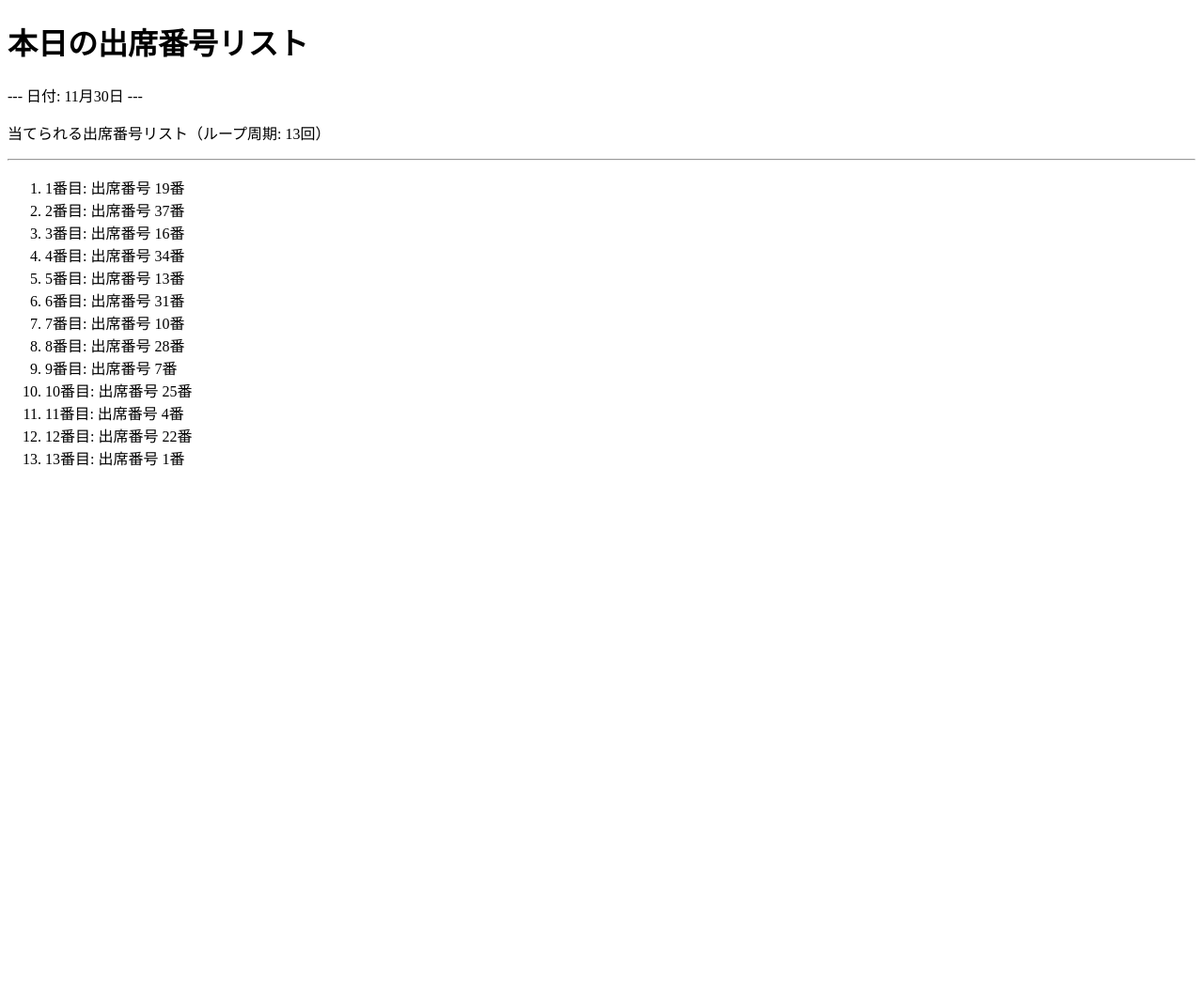
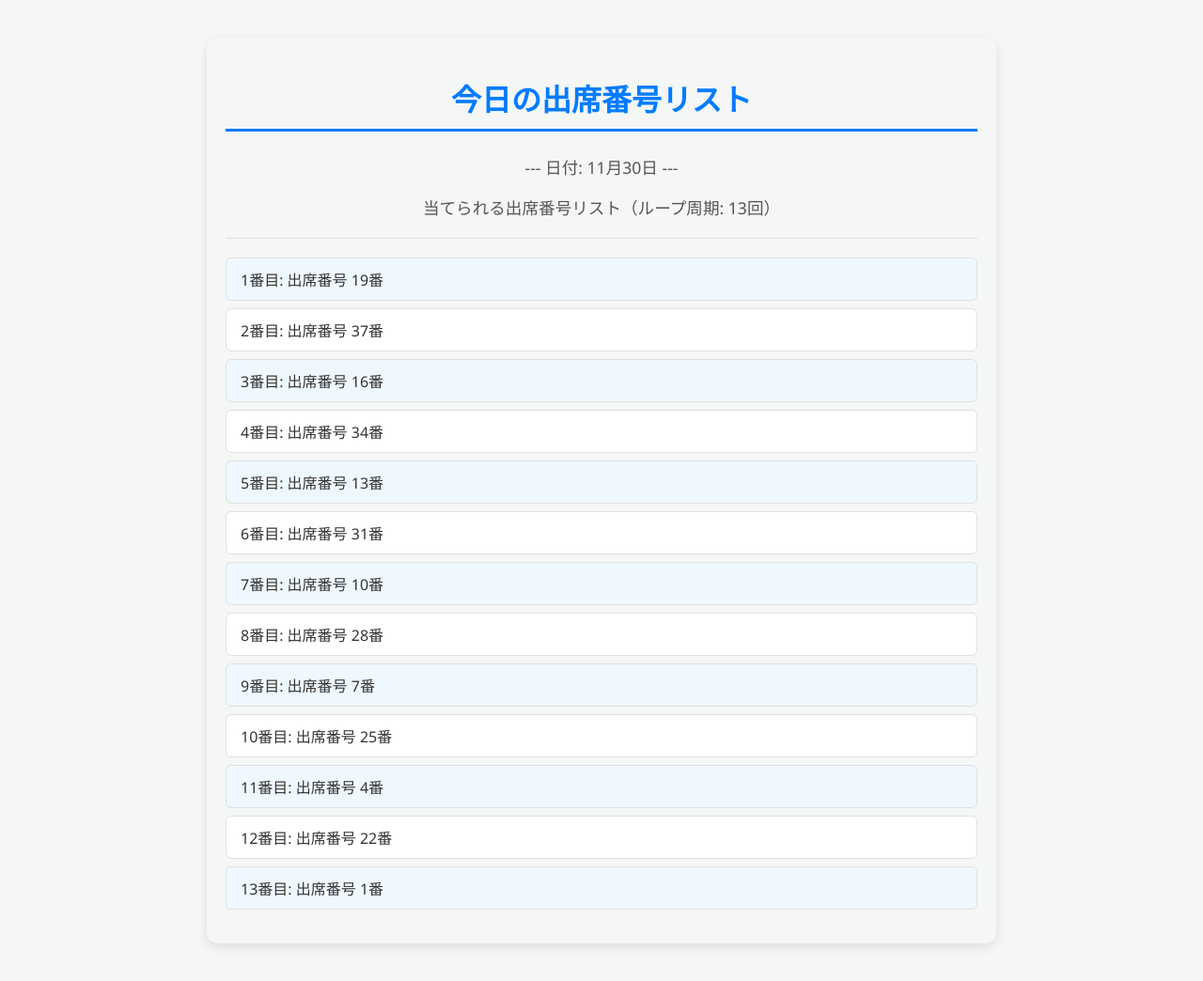
Before and after one commit to hansamubanana-wq/Su-gakukatou, a Flask app: page / in a window 1280 px wide. Shown: the whole page at 94% size. Before the commit the page ends 496 px from the top, so only its background shows below. Run offline with Flask 3, Linux system fonts and the light colour scheme.

Commit message:
Update title and add basic CSS styling

```diff
--- /dev/null
+++ b/static/style.css
@@ -0,0 +1,56 @@
+body {
+    font-family: 'Segoe UI', Tahoma, Geneva, Verdana, sans-serif;
+    background-color: #f4f7f6;
+    color: #333;
+    max-width: 800px;
+    margin: 40px auto;
+    padding: 20px;
+    border-radius: 12px;
+    box-shadow: 0 4px 12px rgba(0, 0, 0, 0.1);
+}
+
+h1 {
+    color: #007bff;
+    text-align: center;
+    border-bottom: 3px solid #007bff;
+    padding-bottom: 10px;
+    margin-bottom: 25px;
+}
+
+p {
+    text-align: center;
+    font-size: 1.1em;
+    color: #555;
+}
+
+hr {
+    border: none;
+    border-top: 1px solid #ddd;
+    margin: 20px 0;
+}
+
+ol {
+    list-style: none;
+    padding: 0;
+}
+
+li {
+    background-color: #ffffff;
+    border: 1px solid #e0e0e0;
+    padding: 10px 15px;
+    margin-bottom: 8px;
+    border-radius: 6px;
+    font-size: 1em;
+    display: flex;
+    justify-content: space-between;
+    align-items: center;
+    transition: background-color 0.2s;
+}
+
+li:nth-child(odd) {
+    background-color: #f0f8ff; /* 交互の色付け */
+}
+
+li:hover {
+    background-color: #e9f5ff;
+}
--- a/templates/index.html
+++ b/templates/index.html
@@ -4,9 +4,10 @@
     <meta charset="UTF-8">
     <meta name="viewport" content="width=device-width, initial-scale=1.0">
     <title>今日の出席番号リスト</title>
+    <link rel="stylesheet" href="{{ url_for('static', filename='style.css') }}">
 </head>
 <body>
-    <h1>本日の出席番号リスト</h1>
+    <h1>今日の出席番号リスト</h1>
     <p>--- 日付: {{ month }}月{{ day }}日 ---</p>
     <p>当てられる出席番号リスト（ループ周期: {{ results | length }}回）</p>
     <hr>
```
